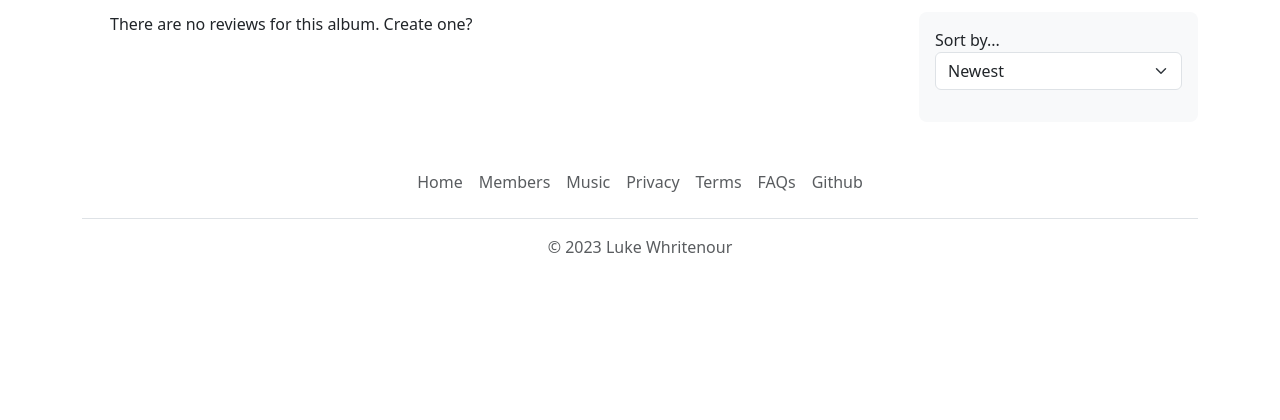
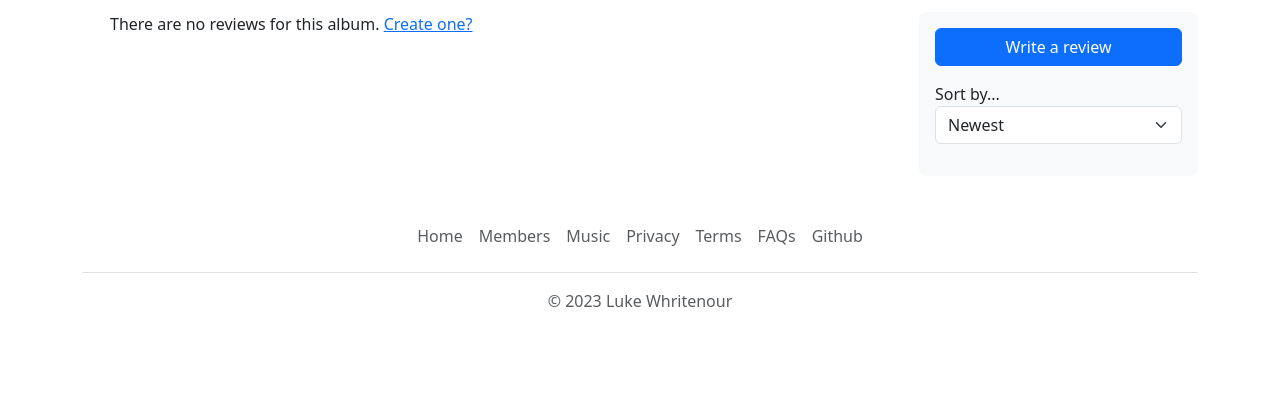
Before and after one commit to lukewhrit/ensong, a Django app: template ensong/templates/music/album.html in a window 1280 px wide. Shown: the part 259-679 px from the top of the page. Run offline with Django 4.2, Linux system fonts and the light colour scheme; the template is opened without the code that fills it, so the values that code supplies are empty; parts of the project's set-up code (start-up, migrations or seed data) failed here and were passed over; some libraries are stand-ins or nearby versions.

Commit message:
feat(music-album-view): add "Write a review" button

```diff
--- a/ensong/templates/music/album.html
+++ b/ensong/templates/music/album.html
@@ -69,11 +69,15 @@
             <hr>
           {% endfor %}
         {% else %}
-          <p>There are no reviews for this album. Create one?</p>
+          <p>There are no reviews for this album. <a href="#">Create one?</a></p>
         {% endif %}
       </div>
     </section>
     <aside id="sidebar" class="col-sm-3 bg-body-tertiary rounded-3 p-3">
+      <button id="write-review" class="btn btn-primary d-block w-100 mb-3" type="button">
+        Write a review
+      </button>
+
       <form class="mb-3">
         <label>Sort by...</label>
         <select class="form-select" aria-label="Default select example">
```
